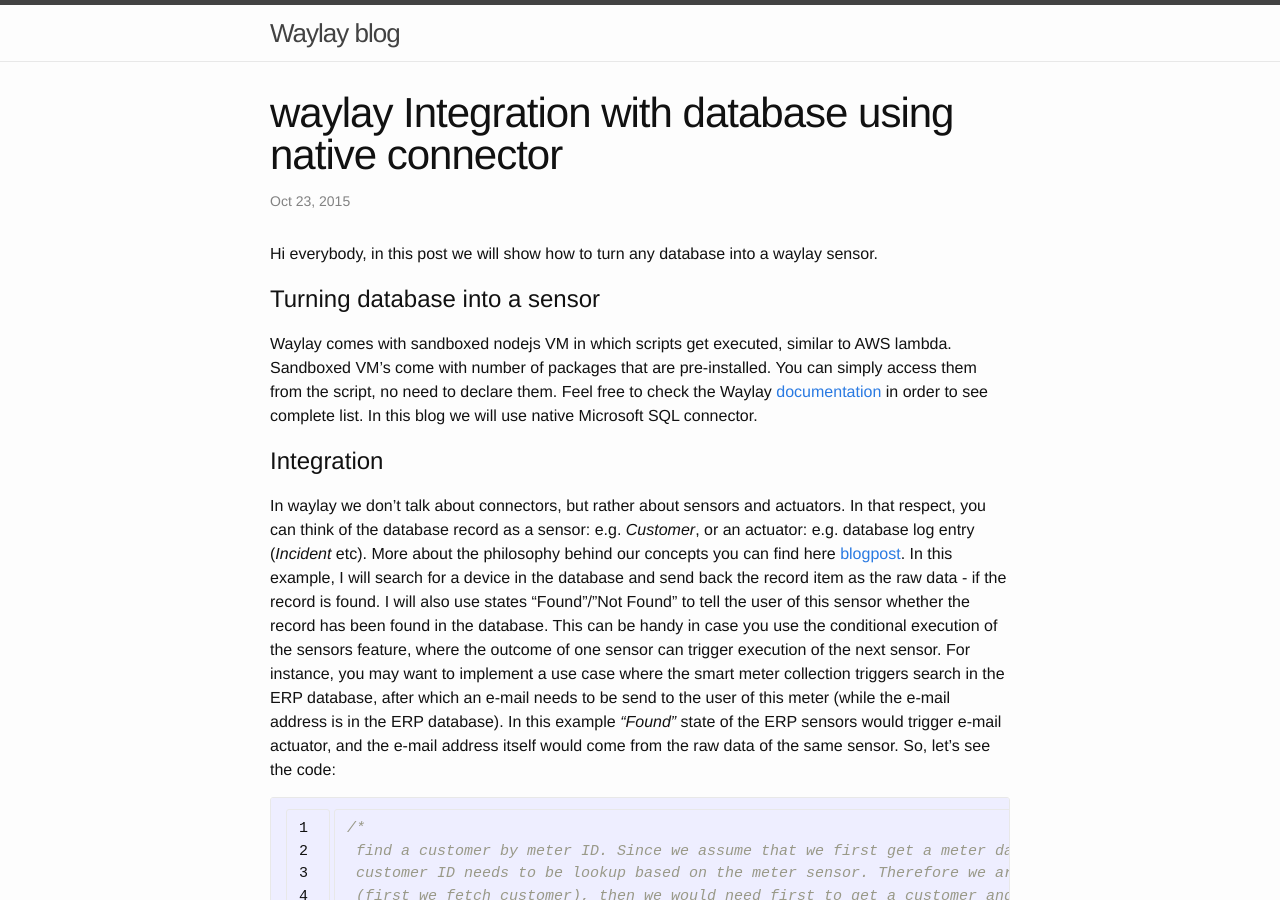
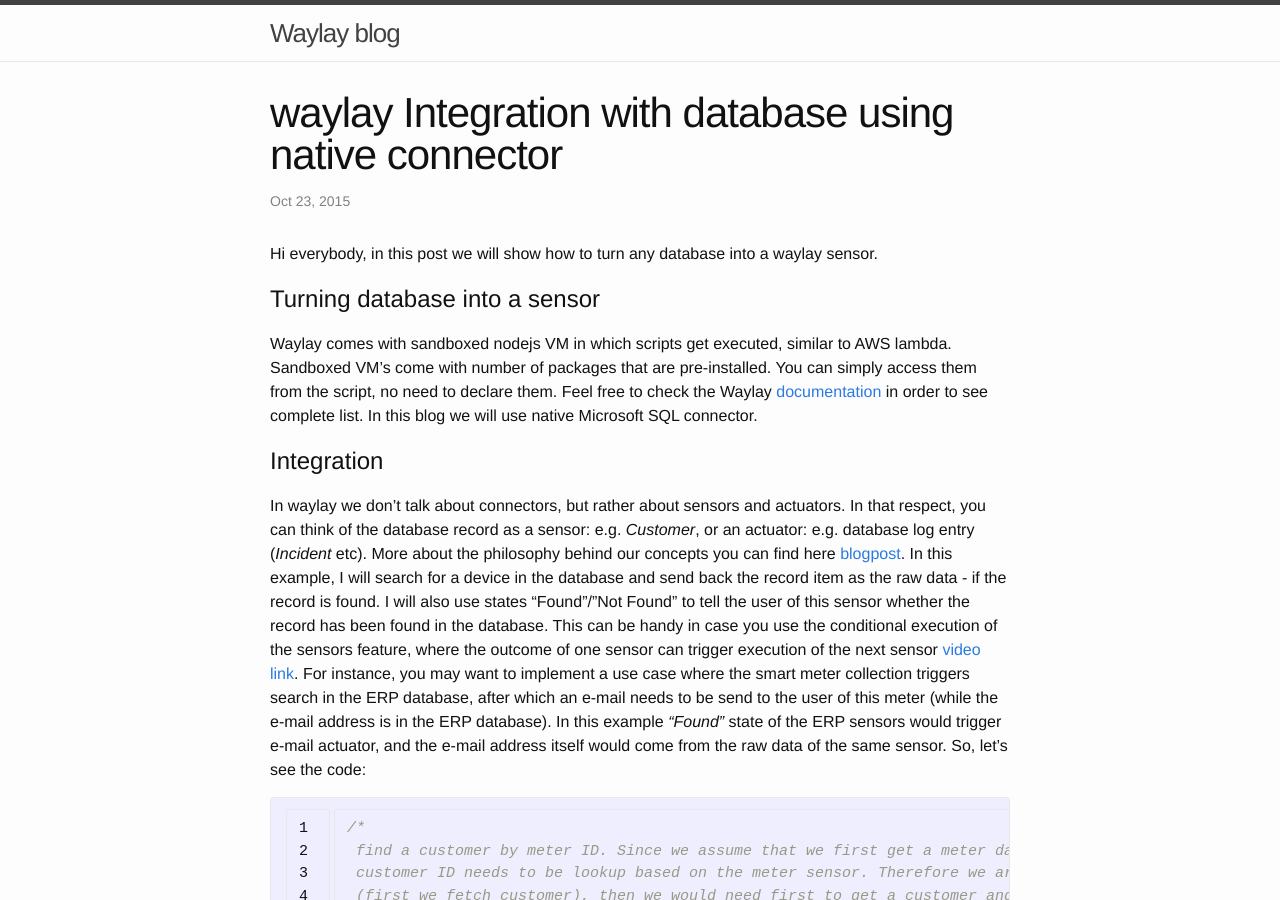
Before and after one commit to jasperdevrient/waylayio.github.io, a Jekyll site: the page built from _posts/2015-10-23-database-integration.markdown, in a window 1280 px wide and 900 px high. Built offline with Jekyll 4.4.1, drawn with Linux system fonts in a browser that asks for light colours.

Commit message:
Update 2015-10-23-database-integration.markdown

```diff
--- a/_posts/2015-10-23-database-integration.markdown
+++ b/_posts/2015-10-23-database-integration.markdown
@@ -8,20 +8,13 @@
 
 #Turning database into a sensor
 
-Waylay comes with sandboxed nodejs VM in which scripts get executed, similar to AWS lambda. Sandboxed VM's come with number of packages that are pre-installed.
-You can simply access them from the script, no need to declare them. Feel free to check the Waylay [documentation][waylaydocs] in order to see complete list.
-In this blog we will use native Microsoft SQL connector.
+Waylay comes with sandboxed nodejs VM in which scripts get executed, similar to AWS lambda. Sandboxed VM's come with number of packages that are pre-installed. You can simply access them from the script, no need to declare them. Feel free to check the Waylay [documentation][waylaydocs] in order to see complete list. In this blog we will use native Microsoft SQL connector.
 
 #Integration
 
-In waylay we don't talk about connectors, but rather about sensors and actuators. In that respect, you can think of the database record as a sensor: e.g.
-_Customer_, or an actuator: e.g. database log entry (_Incident_ etc). More about the philosophy behind our concepts you can find here [blogpost][blog].
-In this example, I will search for a device in the database and send back the record item as the raw data - if the record is found. I will also
-use states "Found"/"Not Found" to tell the user of this sensor whether the record has been found in the database. This can be handy in case
-you use the conditional execution of the sensors feature, where the outcome of one sensor can trigger execution of the next sensor. For instance, you may want
-to implement a use case where the smart meter collection triggers search in the ERP database, after which an e-mail needs to be send to the user of this meter
-(while the e-mail address is in the ERP database). In this example _"Found"_ state of the ERP sensors would trigger e-mail actuator, and the e-mail address itself
-would come from the raw data of the same sensor. So, let's see the code:
+In waylay we don't talk about connectors, but rather about sensors and actuators. In that respect, you can think of the database record as a sensor: e.g.  _Customer_, or an actuator: e.g. database log entry (_Incident_ etc). More about the philosophy behind our concepts you can find here [blogpost][blog].
+In this example, I will search for a device in the database and send back the record item as the raw data - if the record is found. I will also use states "Found"/"Not Found" to tell the user of this sensor whether the record has been found in the database. This can be handy in case  you use the conditional execution of the sensors feature, where the outcome of one sensor can trigger execution of the next sensor [video link][video]. For instance, you may want to implement a use case where the smart meter collection triggers search in the ERP database, after which an e-mail needs to be send to the user of this meter
+(while the e-mail address is in the ERP database). In this example _"Found"_ state of the ERP sensors would trigger e-mail actuator, and the e-mail address itself  would come from the raw data of the same sensor. So, let's see the code:
 
 {% highlight javascript linenos %}
 
@@ -104,3 +97,4 @@
 
 [waylaydocs]:     http://docs.waylay.io/Plugin-API.html
 [blog]: http://www.waylay.io/waylay-engine-rules-engine-rule/
+[video]: https://www.youtube.com/watch?v=UXQV7voA_u4&list=PLy54mo7VaB1hMsaTA6gVYn2XJSov3dnSK&index=8
```
